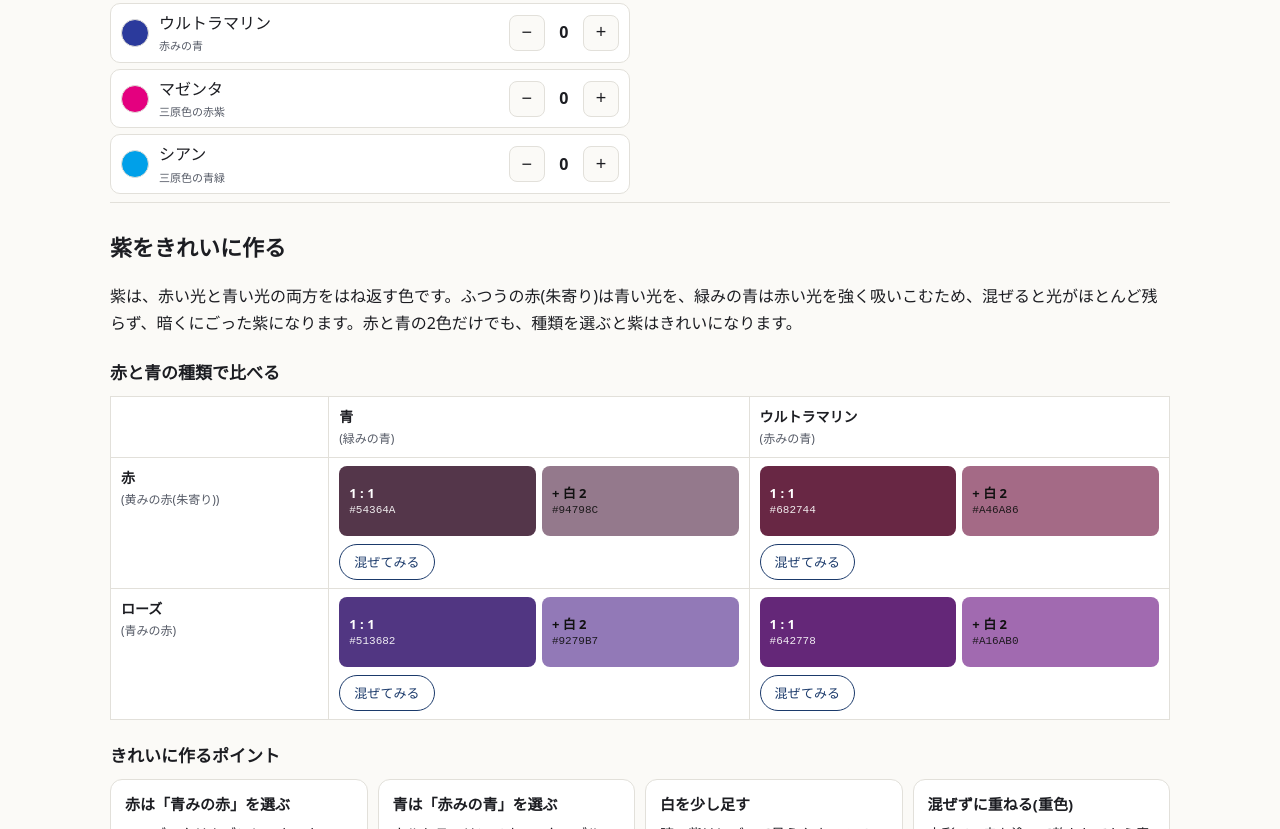
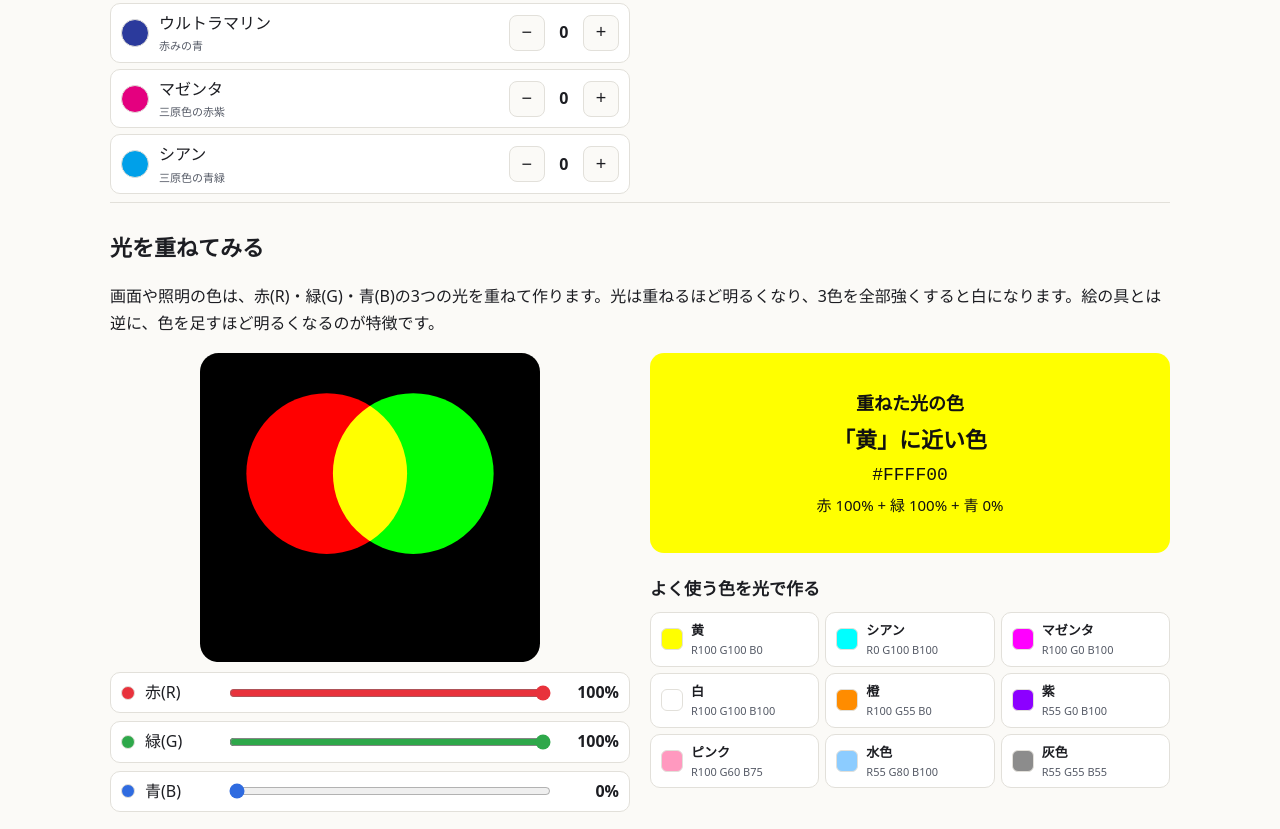
Before and after one commit to kougin-amamn/sample-site, a plain HTML site: page public/color-mixing/index.html in a window 1280 px wide. Shown: the part 1971-2800 px from the top of the page. Drawn offline with Linux system fonts and the light colour scheme.

Commit message:
混色の基本: 光の三原色を重ねて試せる「光を重ねてみる」を追加
Co-Authored-By: Claude Opus 5.5 <noreply@anthropic.com>
Claude-Session: https://claude.ai/code/session_01HoegnCingHPSwiqMrRLnYn

```diff
--- a/public/color-mixing/css/style.css
+++ b/public/color-mixing/css/style.css
@@ -430,3 +430,66 @@ thead th {
 .cards.p-prims {
   grid-template-columns: repeat(auto-fill, minmax(min(100%, 330px), 1fr));
 }
+
+/* 光を重ねてみる */
+.lm-venn svg {
+  width: 100%;
+  max-width: 340px;
+  display: block;
+  margin: 0 auto 10px;
+}
+.lm-sliders {
+  display: grid;
+  gap: 8px;
+}
+.lm-row {
+  display: flex;
+  align-items: center;
+  gap: 10px;
+  padding: 6px 10px;
+  background: var(--panel);
+  border: 1px solid var(--line);
+  border-radius: 10px;
+}
+.lm-name {
+  width: 4.5em;
+}
+.lm-row input {
+  flex: 1;
+  min-width: 0;
+}
+.lm-val {
+  width: 3.5em;
+  text-align: right;
+  font-weight: 700;
+}
+.lm-presets {
+  display: grid;
+  grid-template-columns: repeat(auto-fill, minmax(140px, 1fr));
+  gap: 6px;
+}
+.lm-preset {
+  display: grid;
+  grid-template-columns: auto 1fr;
+  align-items: center;
+  gap: 0 8px;
+  padding: 6px 10px;
+  border: 1px solid var(--line);
+  border-radius: 10px;
+  background: var(--panel);
+  color: var(--text);
+  font: inherit;
+  font-size: 13px;
+  cursor: pointer;
+  text-align: left;
+}
+.lm-preset:hover {
+  border-color: var(--accent);
+}
+.lm-preset .p-dot {
+  grid-row: span 2;
+}
+.lm-preset small {
+  color: var(--sub);
+  font-size: 11px;
+}
--- a/public/color-mixing/data/mixing.json
+++ b/public/color-mixing/data/mixing.json
@@ -625,5 +625,65 @@
       "name": "明るい青紫",
       "hex": "#7A7FC8"
     }
-  ]
+  ],
+  "lightmix": {
+    "intro": "画面や照明の色は、赤(R)・緑(G)・青(B)の3つの光を重ねて作ります。光は重ねるほど明るくなり、3色を全部強くすると白になります。絵の具とは逆に、色を足すほど明るくなるのが特徴です。",
+    "presets": [
+      {
+        "name": "黄",
+        "r": 100,
+        "g": 100,
+        "b": 0
+      },
+      {
+        "name": "シアン",
+        "r": 0,
+        "g": 100,
+        "b": 100
+      },
+      {
+        "name": "マゼンタ",
+        "r": 100,
+        "g": 0,
+        "b": 100
+      },
+      {
+        "name": "白",
+        "r": 100,
+        "g": 100,
+        "b": 100
+      },
+      {
+        "name": "橙",
+        "r": 100,
+        "g": 55,
+        "b": 0
+      },
+      {
+        "name": "紫",
+        "r": 55,
+        "g": 0,
+        "b": 100
+      },
+      {
+        "name": "ピンク",
+        "r": 100,
+        "g": 60,
+        "b": 75
+      },
+      {
+        "name": "水色",
+        "r": 55,
+        "g": 80,
+        "b": 100
+      },
+      {
+        "name": "灰色",
+        "r": 55,
+        "g": 55,
+        "b": 55
+      }
+    ],
+    "note": "画面の色は、0〜100% の強さをそのまま画面の明るさの値(0〜255)にあてはめて表示しています。"
+  }
 }
--- a/public/color-mixing/index.html
+++ b/public/color-mixing/index.html
@@ -19,6 +19,7 @@
       <a href="#primary">三原色</a>
       <a href="#light">光の吸いこみ</a>
       <a href="#mixer">混ぜてみる</a>
+      <a href="#lightmix">光を重ねてみる</a>
       <a href="#purple">紫をきれいに作る</a>
       <a href="#recipes">よく使う色の作り方</a>
       <a href="#adjust">明るさ・鮮やかさ</a>
@@ -53,6 +54,23 @@
             <button id="pReset" type="button" class="p-try">パレットを空にする</button>
           </div>
         </div>
+      </section>
+
+      <section id="lightmix" class="sec" hidden>
+        <h2>光を重ねてみる</h2>
+        <p id="lmIntro"></p>
+        <div class="p-mixer">
+          <div class="lm-left">
+            <div id="lmVenn" class="lm-venn"></div>
+            <div id="lmSliders" class="lm-sliders"></div>
+          </div>
+          <div class="p-out">
+            <div id="lmResult" class="p-result"></div>
+            <h3>よく使う色を光で作る</h3>
+            <div id="lmPresets" class="lm-presets"></div>
+          </div>
+        </div>
+        <p id="lmNote" class="note"></p>
       </section>
 
       <section id="purple" class="sec" hidden>
--- a/public/color-mixing/js/app.js
+++ b/public/color-mixing/js/app.js
@@ -242,6 +242,104 @@
     );
   }
 
+  /* 光を重ねてみる: 赤・緑・青の光の強さ(0〜100%)を足し合わせる */
+  var lm = { r: 100, g: 100, b: 0 };
+  function lightMixer(d) {
+    $('lmIntro').textContent = d.intro;
+    $('lmNote').textContent = d.note;
+    var s = document.createElementNS(NS, 'svg');
+    s.setAttribute('viewBox', '0 0 220 200');
+    s.setAttribute('role', 'img');
+    s.setAttribute('aria-label', '赤・緑・青の光の重なり');
+    var bg = document.createElementNS(NS, 'rect');
+    bg.setAttribute('width', 220);
+    bg.setAttribute('height', 200);
+    bg.setAttribute('rx', 12);
+    bg.setAttribute('fill', '#000000');
+    var g = document.createElementNS(NS, 'g');
+    g.setAttribute('style', 'isolation:isolate');
+    var circles = [
+      [82, 78],
+      [138, 78],
+      [110, 126],
+    ].map(function (c) {
+      var e = document.createElementNS(NS, 'circle');
+      e.setAttribute('cx', c[0]);
+      e.setAttribute('cy', c[1]);
+      e.setAttribute('r', 52);
+      e.setAttribute('style', 'mix-blend-mode:screen');
+      g.appendChild(e);
+      return e;
+    });
+    s.append(bg, g);
+    $('lmVenn').appendChild(s);
+
+    var CH = [
+      { k: 'r', name: '赤(R)', col: '#E8323C' },
+      { k: 'g', name: '緑(G)', col: '#2EA84A' },
+      { k: 'b', name: '青(B)', col: '#2F6BE0' },
+    ];
+    var inputs = {};
+    CH.forEach(function (c) {
+      var row = el('label', 'lm-row'),
+        dot = el('span', 'p-dot'),
+        input = el('input'),
+        out = el('output', 'lm-val');
+      dot.style.background = c.col;
+      input.type = 'range';
+      input.min = 0;
+      input.max = 100;
+      input.style.accentColor = c.col;
+      input.oninput = function () {
+        lm[c.k] = +input.value;
+        draw();
+      };
+      inputs[c.k] = { input: input, out: out };
+      row.append(dot, el('span', 'lm-name', c.name), input, out);
+      $('lmSliders').appendChild(row);
+    });
+
+    function hexOf(v) {
+      return ('0' + Math.round((v / 100) * 255).toString(16)).slice(-2).toUpperCase();
+    }
+    function draw() {
+      var hx = { r: hexOf(lm.r), g: hexOf(lm.g), b: hexOf(lm.b) };
+      circles[0].setAttribute('fill', '#' + hx.r + '0000');
+      circles[1].setAttribute('fill', '#00' + hx.g + '00');
+      circles[2].setAttribute('fill', '#0000' + hx.b);
+      CH.forEach(function (c) {
+        inputs[c.k].input.value = lm[c.k];
+        inputs[c.k].out.textContent = lm[c.k] + '%';
+      });
+      var hex = '#' + hx.r + hx.g + hx.b,
+        res = $('lmResult'),
+        near = M.nearest(hex, names);
+      res.style.background = hex;
+      res.style.color = ink(hex);
+      res.textContent = '';
+      res.append(
+        el('b', '', '重ねた光の色'),
+        el('strong', 'p-near', '「' + near.name + '」に近い色'),
+        el('code', '', hex),
+        el('small', '', '赤 ' + lm.r + '% + 緑 ' + lm.g + '% + 青 ' + lm.b + '%'),
+      );
+    }
+
+    d.presets.forEach(function (p) {
+      var b = el('button', 'lm-preset'),
+        sw = el('span', 'p-dot big');
+      b.type = 'button';
+      sw.style.background = '#' + hexOf(p.r) + hexOf(p.g) + hexOf(p.b);
+      b.append(sw, el('b', '', p.name), el('small', '', 'R' + p.r + ' G' + p.g + ' B' + p.b));
+      b.onclick = function () {
+        lm = { r: p.r, g: p.g, b: p.b };
+        draw();
+      };
+      $('lmPresets').appendChild(b);
+    });
+    draw();
+  }
+
   function build(d) {
     d.paints.forEach(function (p) {
       paints[p.id] = p;
@@ -340,6 +438,7 @@
     });
     light(d.light);
     purple(d.purple);
+    lightMixer(d.lightmix);
     mixer();
     document.querySelectorAll('.sec').forEach(function (s) {
       s.hidden = false;
--- a/public/samples.json
+++ b/public/samples.json
@@ -128,7 +128,7 @@
   {
     "slug": "color-mixing",
     "title": "混色の基本",
-    "desc": "絵の具の三原色と光の吸いこみ方から、ほしい色の作り方までをまとめました。混ぜてみる体験と、赤と青の種類で比べる紫の作り方つきです。",
+    "desc": "絵の具の三原色と光の吸いこみ方から、ほしい色の作り方までをまとめました。絵の具を混ぜる体験と光を重ねる体験、赤と青の種類で比べる紫の作り方つきです。",
     "tags": [
       "色",
       "絵の具",
```
